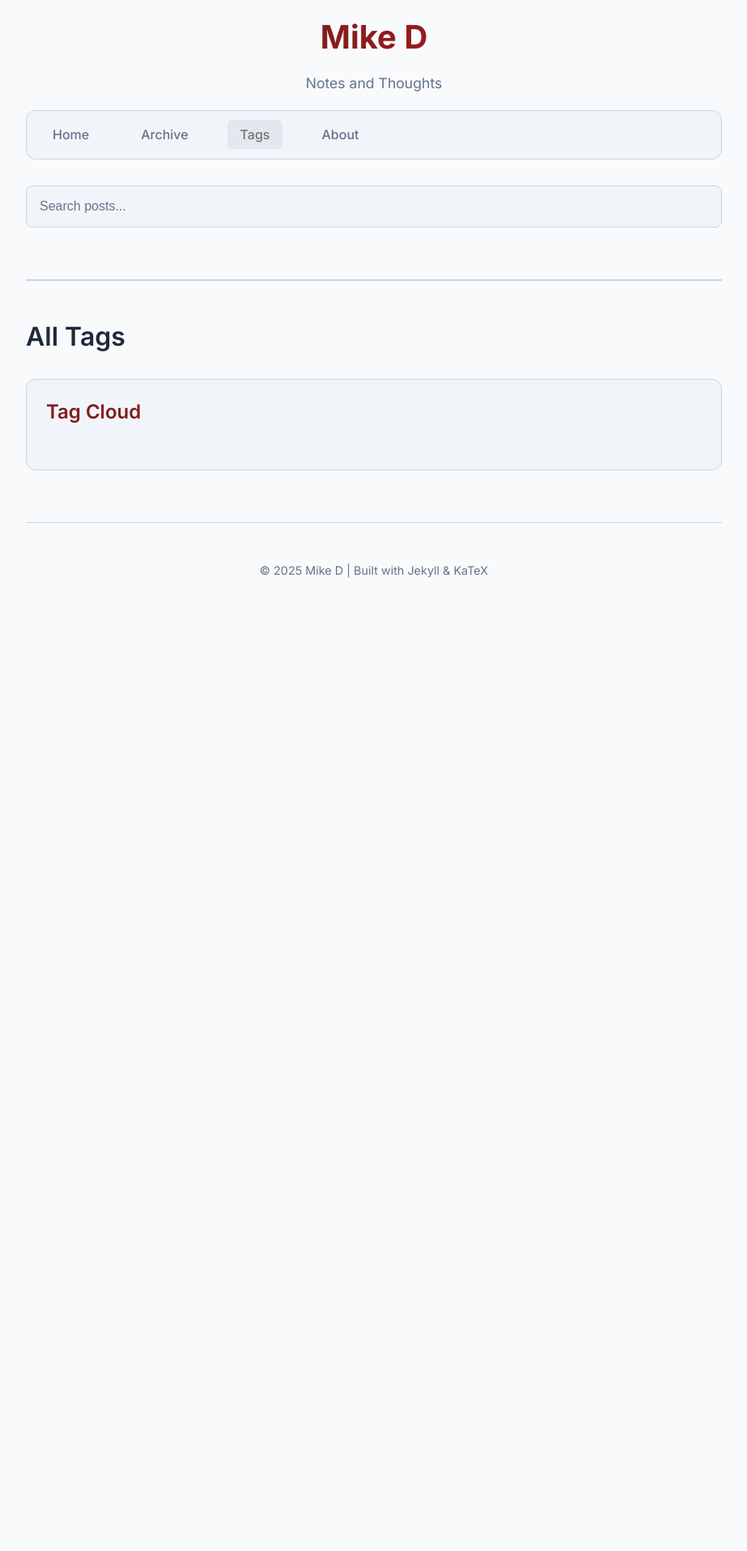
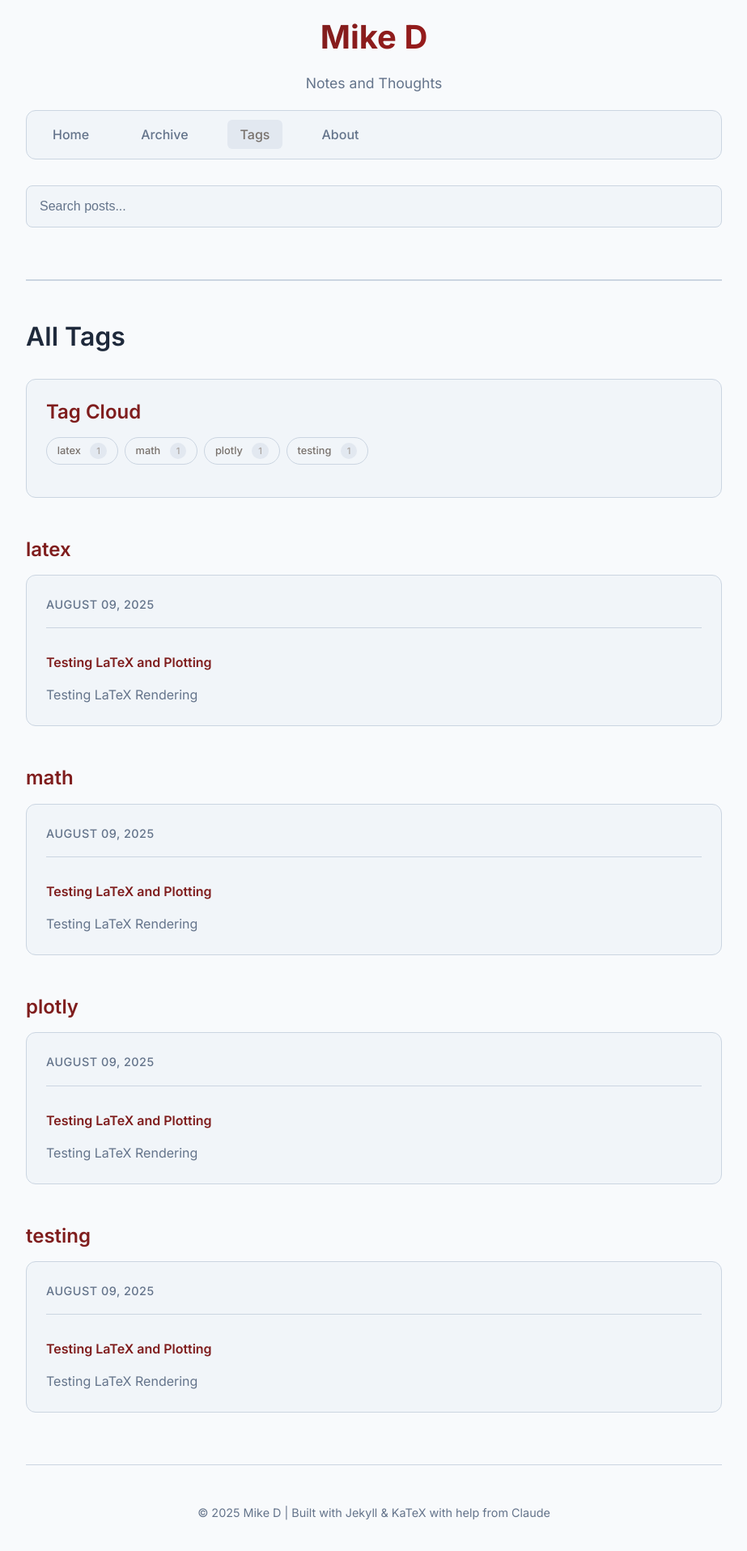
Before and after one commit to madjabal/madjabal.github.io, a Jekyll site: the page built from tags.html, in a window 1280 px wide. Shown: the whole page at 81% size, without its empty margins (178-1101 px from the left). Built offline with Jekyll 4.4.1, drawn with Linux system fonts in a browser that asks for light colours; nearby versions of some CDN libraries; before the commit the page ends 900 px from its top, so only the background shows below that.

Commit message:
Added Claude attribution, tags in test post

```diff
--- a/_layouts/default.html
+++ b/_layouts/default.html
@@ -409,7 +409,7 @@
     </main>
 
     <footer>
-        <p>&copy; 2025 {{ site.title }} | Built with Jekyll & KaTeX</p>
+        <p>&copy; 2025 {{ site.title }} | Built with Jekyll & KaTeX with help from Claude</p>
     </footer>
 
     <!-- Search functionality -->
--- a/_posts/2025-08-09-test-latex.md
+++ b/_posts/2025-08-09-test-latex.md
@@ -2,6 +2,7 @@
 layout: default
 title: Testing LaTeX and Plotting
 date: 2025-08-09
+tags: [math, latex, testing, plotly]
 ---
 
 # Testing LaTeX Rendering
```
